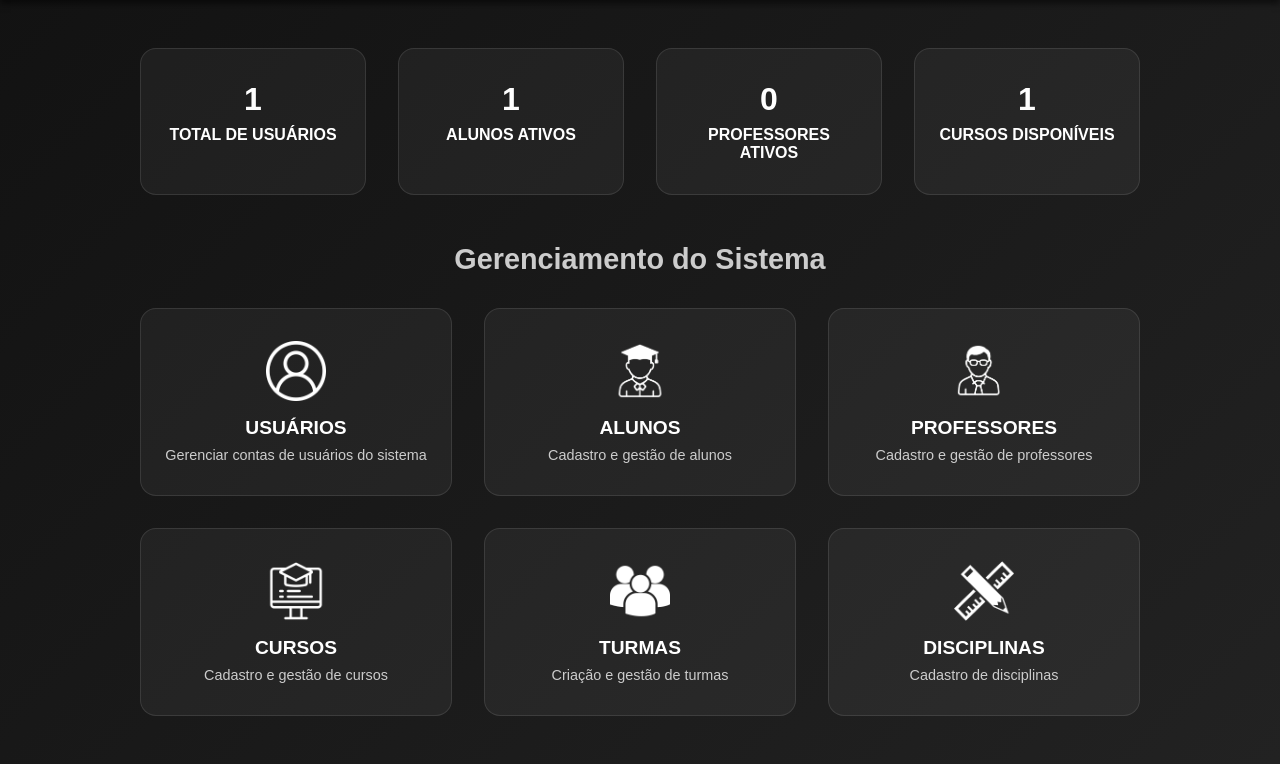
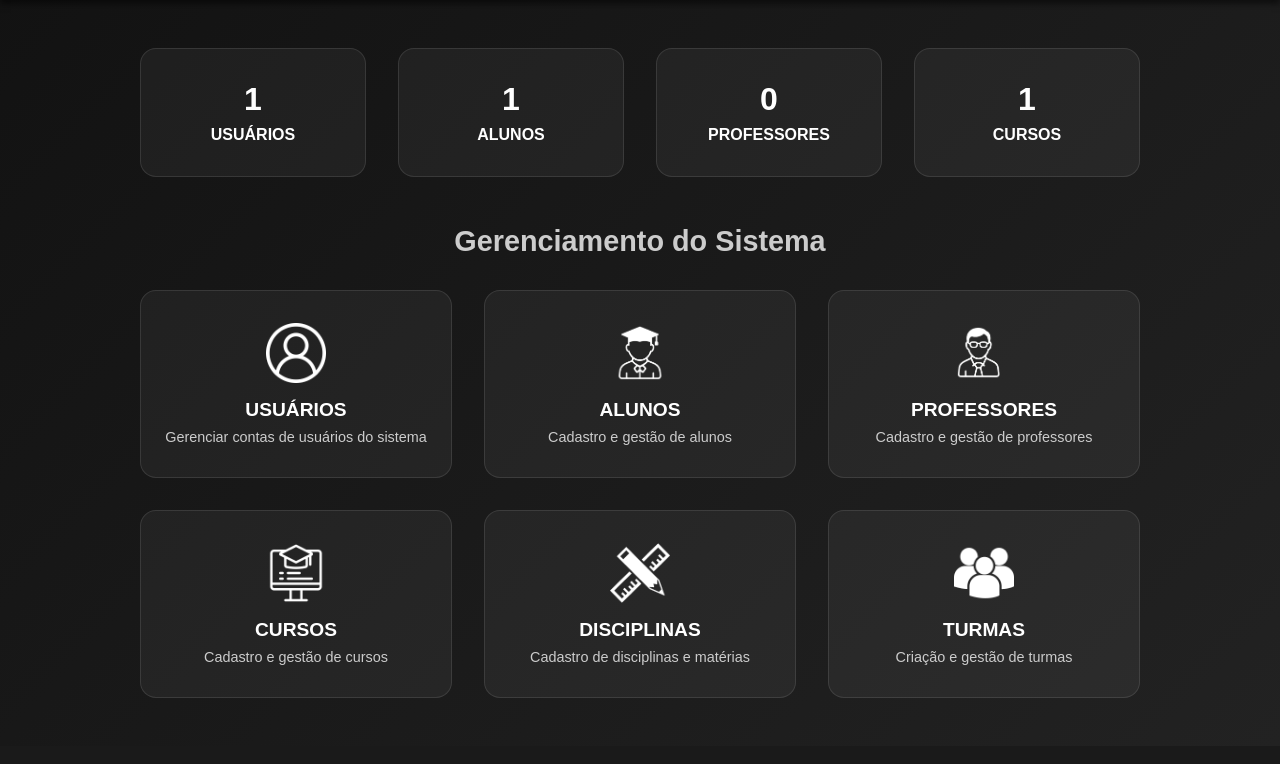
Before and after one commit to alcir-jr7/portal-academico, a PHP site: page /public/php/painel_admin.php in a window 1280 px wide. Shown: the part 154-918 px from the top of the page. After the commit the page ends 852 px from the top, so only its background shows below. Run offline with PHP 8.4, Linux system fonts and the light colour scheme; the visitor is signed in with stand-in values (Sample User, id 1); tables that the repository leaves empty hold one stand-in row (values such as "Sample post").

Commit message:
atualização no banco e painel adm

```diff
--- a/public/php/painel_admin.php
+++ b/public/php/painel_admin.php
@@ -29,25 +29,42 @@ try {
     // Busca estatísticas rápidas para o dashboard
     $stats = [];
 
-    // Total de usuários
-    $stmt = $pdo->query("SELECT COUNT(*) as total FROM usuarios");
-    $stats['usuarios'] = $stmt->fetch(PDO::FETCH_ASSOC)['total'];
+    try {
+        // Total de usuários ativos
+        $stmt = $pdo->query("SELECT COUNT(*) as total FROM usuarios WHERE ativo = 1");
+        $stats['usuarios'] = $stmt->fetch(PDO::FETCH_ASSOC)['total'];
 
-    // Total de cursos (assumindo que existe uma tabela cursos)
-    try {
+        // Total de cursos
         $stmt = $pdo->query("SELECT COUNT(*) as total FROM cursos");
-        $stats['cursos'] = $stmt->fetch(PDO::FETCH_ASSOC)['total'] ?? 0;
+        $stats['cursos'] = $stmt->fetch(PDO::FETCH_ASSOC)['total'];
+
+        // Total de alunos ativos
+        $stmt = $pdo->query("SELECT COUNT(*) as total FROM usuarios WHERE tipo = 'aluno' AND ativo = 1");
+        $stats['alunos'] = $stmt->fetch(PDO::FETCH_ASSOC)['total'];
+
+        // Total de professores ativos
+        $stmt = $pdo->query("SELECT COUNT(*) as total FROM usuarios WHERE tipo = 'professor' AND ativo = 1");
+        $stats['professores'] = $stmt->fetch(PDO::FETCH_ASSOC)['total'];
+
+        // Total de disciplinas
+        $stmt = $pdo->query("SELECT COUNT(*) as total FROM disciplinas");
+        $stats['disciplinas'] = $stmt->fetch(PDO::FETCH_ASSOC)['total'];
+
+        // Total de turmas
+        $stmt = $pdo->query("SELECT COUNT(*) as total FROM turmas");
+        $stats['turmas'] = $stmt->fetch(PDO::FETCH_ASSOC)['total'];
+
     } catch (Exception $e) {
-        $stats['cursos'] = 0; // Se a tabela não existir
+        // Em caso de erro, define valores padrão
+        $stats = [
+            'usuarios' => 0,
+            'cursos' => 0,
+            'alunos' => 0,
+            'professores' => 0,
+            'disciplinas' => 0,
+            'turmas' => 0
+        ];
     }
-
-    // Total de alunos
-    $stmt = $pdo->query("SELECT COUNT(*) as total FROM usuarios WHERE tipo = 'aluno'");
-    $stats['alunos'] = $stmt->fetch(PDO::FETCH_ASSOC)['total'];
-
-    // Total de professores
-    $stmt = $pdo->query("SELECT COUNT(*) as total FROM usuarios WHERE tipo = 'professor'");
-    $stats['professores'] = $stmt->fetch(PDO::FETCH_ASSOC)['total'];
 
 } catch (Exception $e) {
     die("Erro ao acessar dados do usuário: " . $e->getMessage());
@@ -78,19 +95,19 @@ try {
         <div class="stats-grid">
             <div class="stat-card">
                 <span class="stat-number"><?php echo $stats['usuarios']; ?></span>
-                <span class="stat-label">Total de Usuários</span>
+                <span class="stat-label">Usuários</span>
             </div>
             <div class="stat-card">
                 <span class="stat-number"><?php echo $stats['alunos']; ?></span>
-                <span class="stat-label">Alunos Ativos</span>
+                <span class="stat-label">Alunos</span>
             </div>
             <div class="stat-card">
                 <span class="stat-number"><?php echo $stats['professores']; ?></span>
-                <span class="stat-label">Professores Ativos</span>
+                <span class="stat-label">Professores</span>
             </div>
             <div class="stat-card">
                 <span class="stat-number"><?php echo $stats['cursos']; ?></span>
-                <span class="stat-label">Cursos Disponíveis</span>
+                <span class="stat-label">Cursos</span>
             </div>
         </div>
 
@@ -124,19 +141,19 @@ try {
                 <div class="description">Cadastro e gestão de cursos</div>
             </a>
 
+            <!-- Gerenciamento de Disciplinas -->
+            <a href="/public/php/admin/disciplinas/listar.php" class="card-opcao">
+                <img src="/public/recursos/images/disciplinas.png" alt="Disciplinas">
+                <span>Disciplinas</span>
+                <div class="description">Cadastro de disciplinas e matérias</div>
+            </a>
+
             <!-- Gerenciamento de Turmas -->
             <a href="/public/php/admin/turmas/listar.php" class="card-opcao">
                 <img src="/public/recursos/images/turma.png" alt="Turmas">
                 <span>Turmas</span>
                 <div class="description">Criação e gestão de turmas</div>
             </a>
-
-            <!-- Gerenciamento de Disciplinas -->
-            <a href="/public/php/admin/disciplinas/listar.php" class="card-opcao">
-                <img src="/public/recursos/images/disciplinas.png" alt="Disciplinas">
-                <span>Disciplinas</span>
-                <div class="description">Cadastro de disciplinas</div>
-            </a>
         </div>
     </main>
 
```
Also changed, not shown: scripts_php/adm/cadastrar_usuario.php (added).
